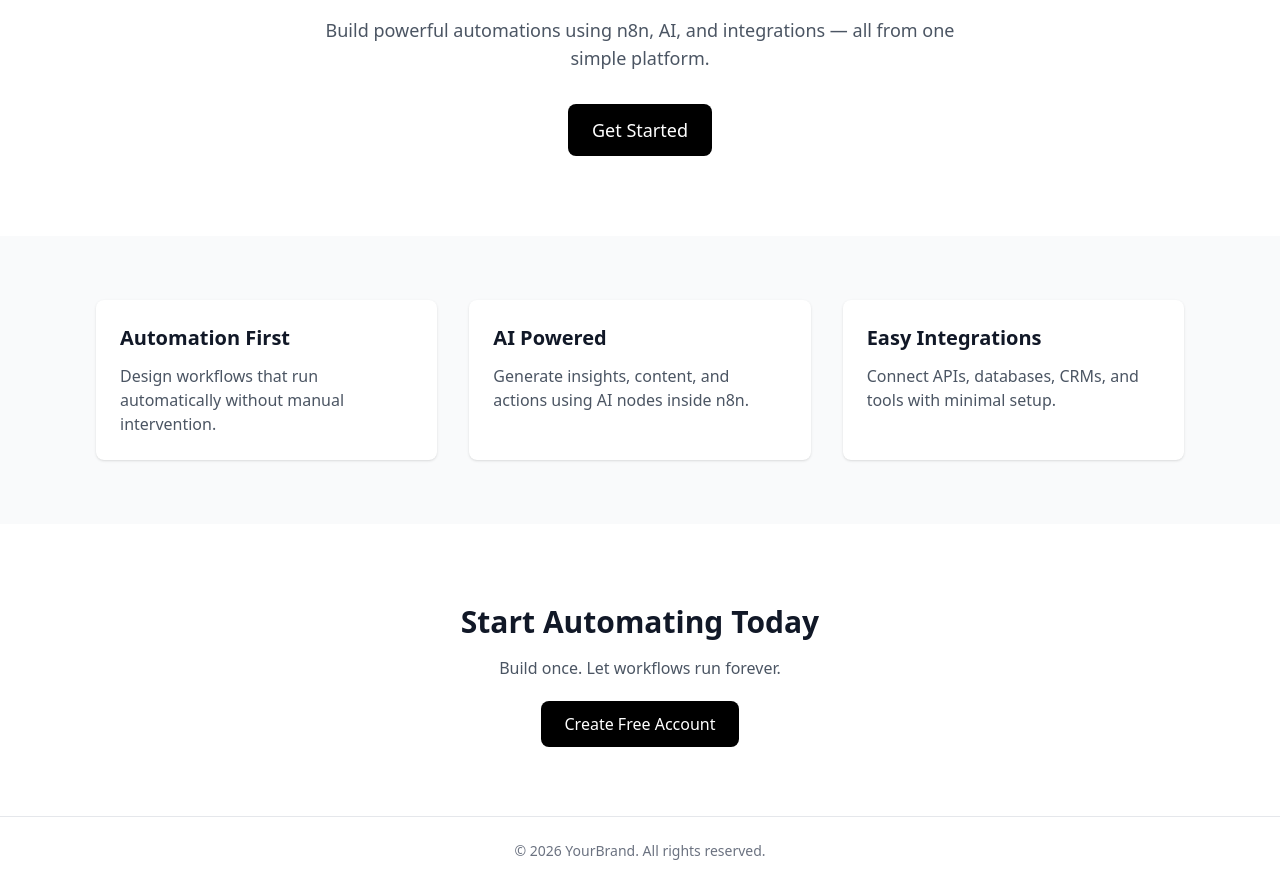
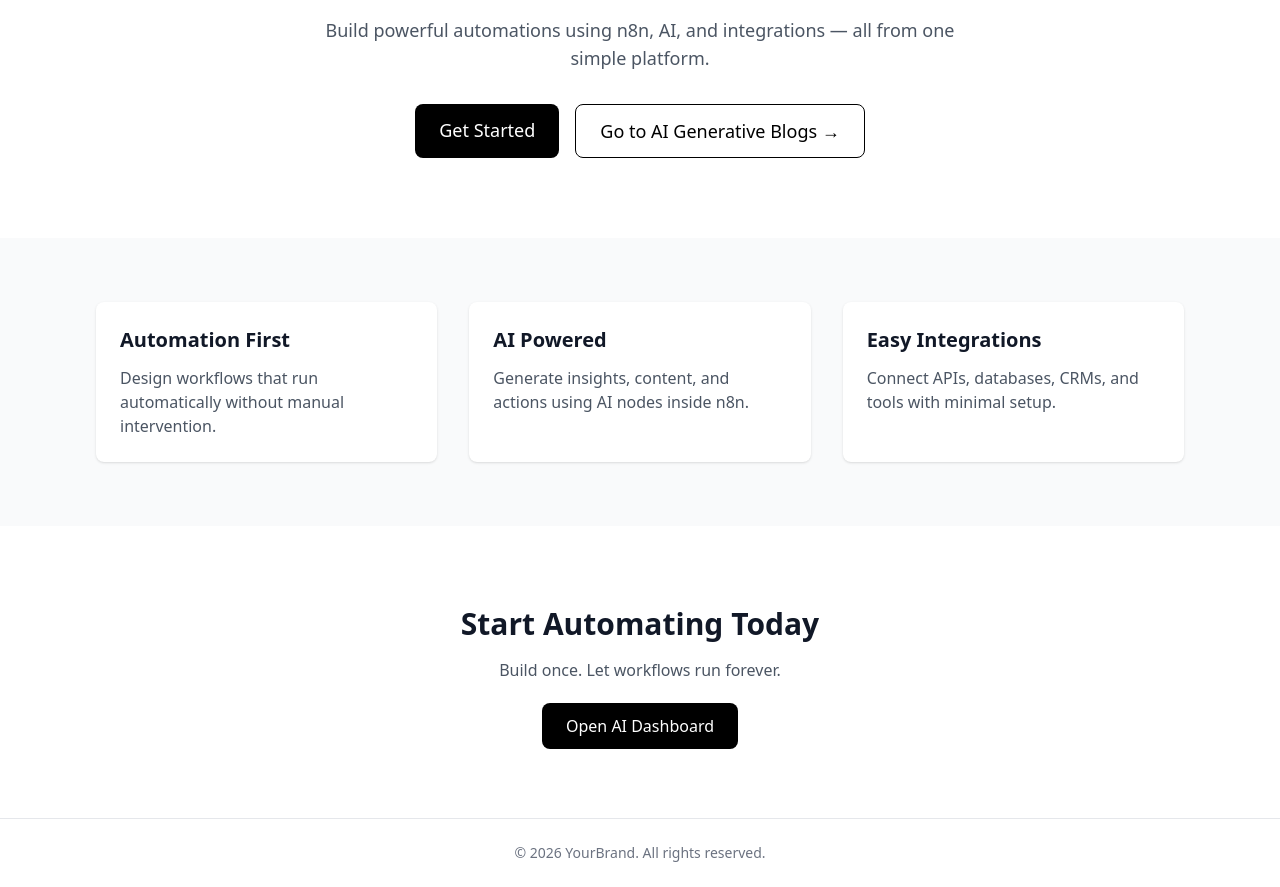
Before and after one commit to Aditya28-creator/ai-blog-generator-n8n, a plain HTML site: page index.html in a window 1280 px wide. Shown: the part 245-1132 px from the top of the page. Drawn offline with nearby package versions, Linux system fonts and the light colour scheme.

Commit message:
Add dashboard access button on landing page

```diff
--- a/index.html
+++ b/index.html
@@ -33,12 +33,23 @@
       Build powerful automations using n8n, AI, and integrations —
       all from one simple platform.
     </p>
+
+    <!-- 🔥 ACTION BUTTONS -->
+    <div class="flex flex-col sm:flex-row gap-4 justify-center">
       <a
         href="signup.html"
         class="inline-block bg-black text-white px-6 py-3 rounded-lg text-lg hover:bg-gray-800"
       >
         Get Started
       </a>
+
+      <a
+        href="dashoboard.html"
+        class="inline-block border border-black text-black px-6 py-3 rounded-lg text-lg hover:bg-black hover:text-white transition"
+      >
+        Go to AI Generative Blogs →
+      </a>
+    </div>
   </section>
 
   <!-- FEATURES -->
@@ -80,10 +91,10 @@
       Build once. Let workflows run forever.
     </p>
     <a
-      href="signup.html"
+      href="dashoboard.html"
       class="bg-black text-white px-6 py-3 rounded-lg hover:bg-gray-800"
     >
-      Create Free Account
+      Open AI Dashboard
     </a>
   </section>
 
```
Lines whose indentation alone changed are shown as unchanged.
